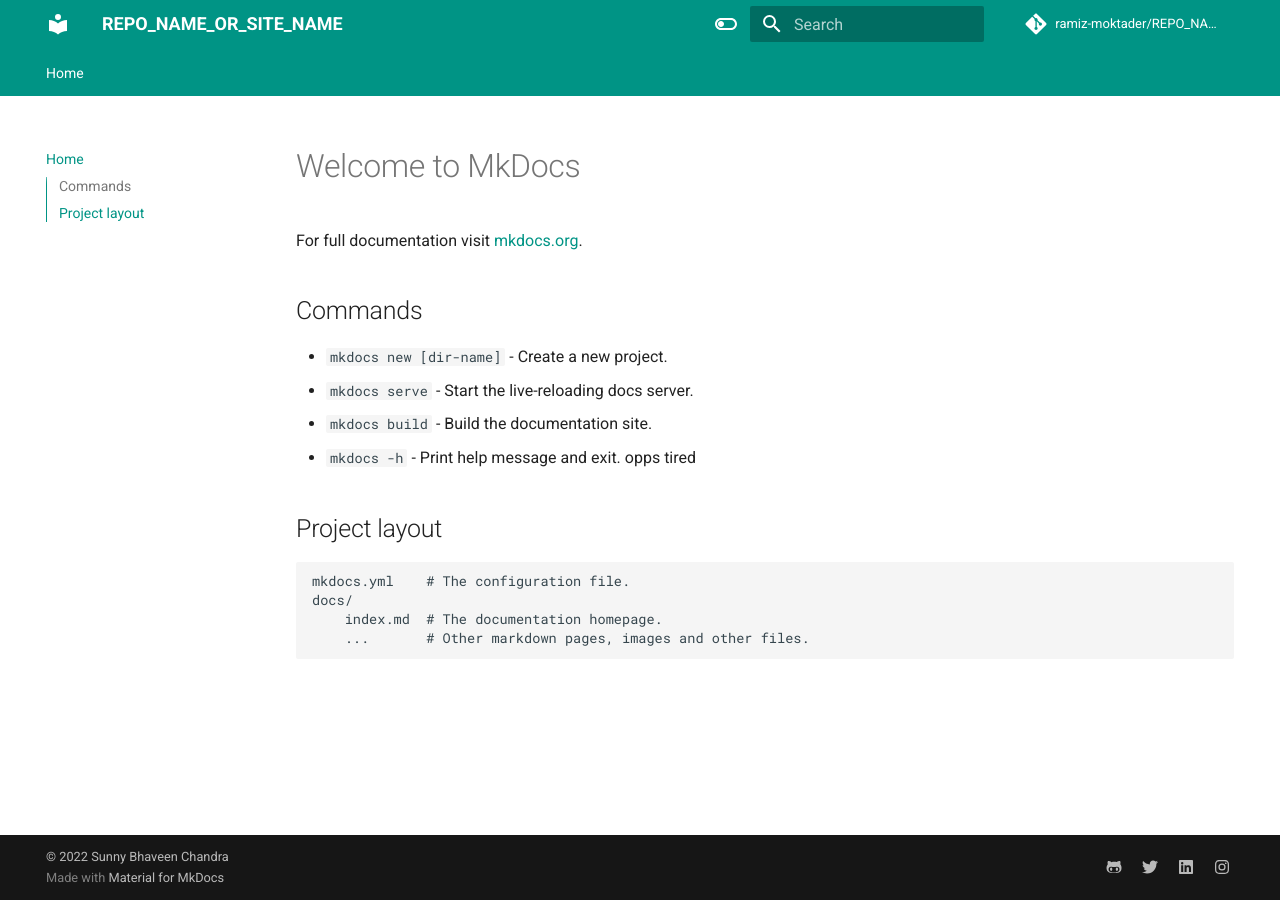
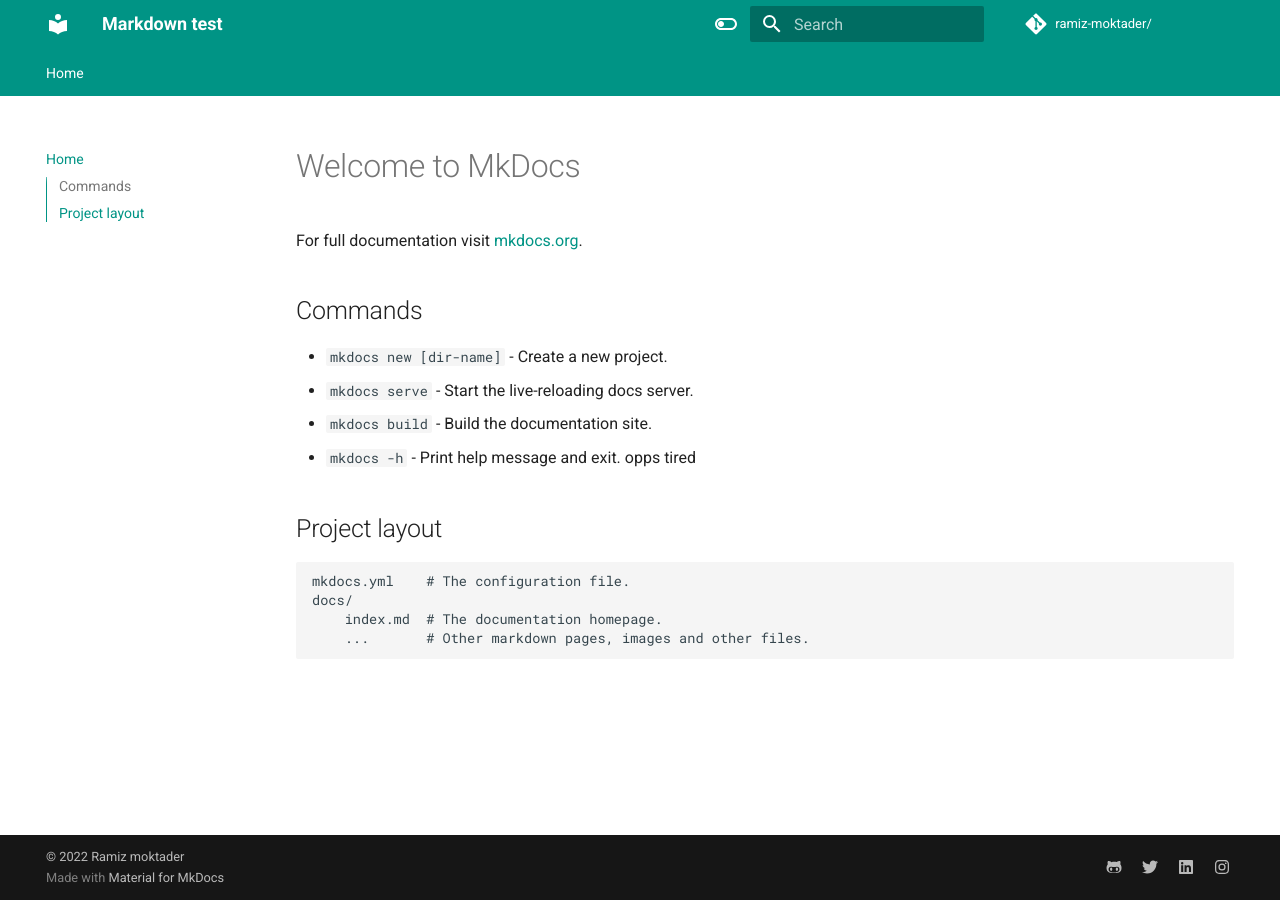
Before and after one commit to ramiz-moktader/geospatial-programming-course, an MkDocs documentation site: the page built from docs/index.md, in a window 1280 px wide. Built offline with MkDocs 1.6.1 and Material for MkDocs 9.7.7, drawn with Linux system fonts in a browser that asks for light colours; comment, search, counter and statistics services are not loaded.

Commit message:
changed authors description

```diff
--- a/mkdocs.yml
+++ b/mkdocs.yml
@@ -1,16 +1,16 @@
 # Project information
-site_name: REPO_NAME_OR_SITE_NAME
+site_name: Markdown test
 # defeine TOC or order of website-
 nav:
   - Home: index.md
 
-site_author: Sunny Bhaveen Chandra
+site_author: Ramiz moktader
 site_description: >-
   DESCRIPTION
 
 # Repository
-repo_name: ramiz-moktader/REPO_NAME
-repo_url: https://github.com/ramiz-moktader/REPO_NAME
+repo_name: ramiz-moktader/
+repo_url: https://github.com/ramiz-moktader/
 
 # Configuration
 theme:
@@ -39,13 +39,13 @@ theme:
 extra:
   social:
     - icon: fontawesome/brands/github-alt
-      link: https://github.com/c17hawke
+      link: https://github.com/ramiz-moktader/
     - icon: fontawesome/brands/twitter
-      link: https://twitter.com/c17hawke
+      link: https://github.com/ramiz-moktader/
     - icon: fontawesome/brands/linkedin
-      link: https://linkedin.com/in/c17hawke
+      link: https://github.com/ramiz-moktader/
     - icon: fontawesome/brands/instagram
-      link: https://www.instagram.com/c17hawke/
+      link: https://github.com/ramiz-moktader/
 
 extra_javascript:
   - javascripts/mathjax.js
@@ -70,4 +70,4 @@ plugins:
   - search
 
 copyright: |
-  &copy; 2022 <a href="https://github.com/c17hawke"  target="_blank" rel="noopener">Sunny Bhaveen Chandra</a>
+  &copy; 2022 <a href="https://github.com/ramiz-moktader/"  target="_blank" rel="noopener"> Ramiz moktader</a>
```
